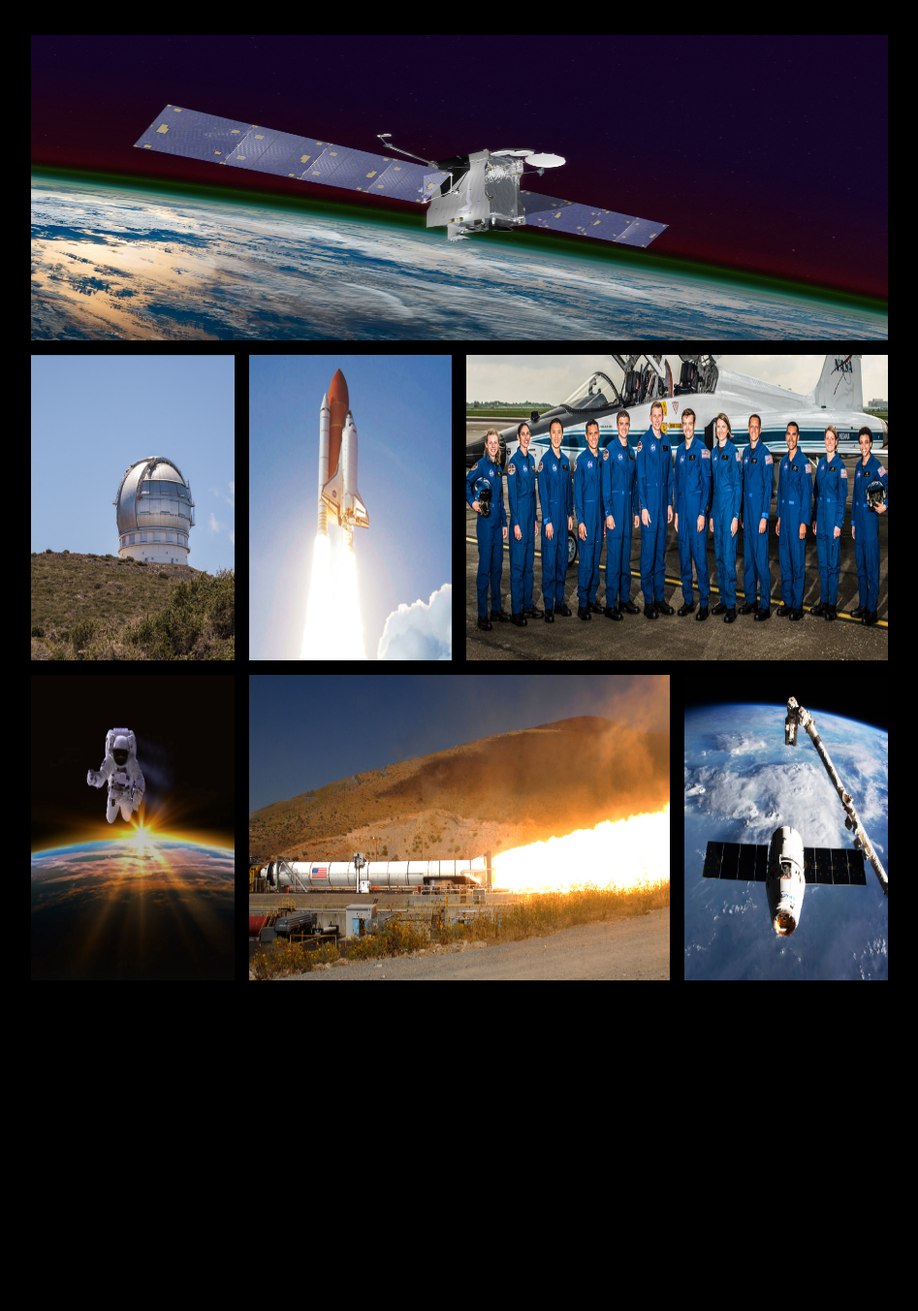
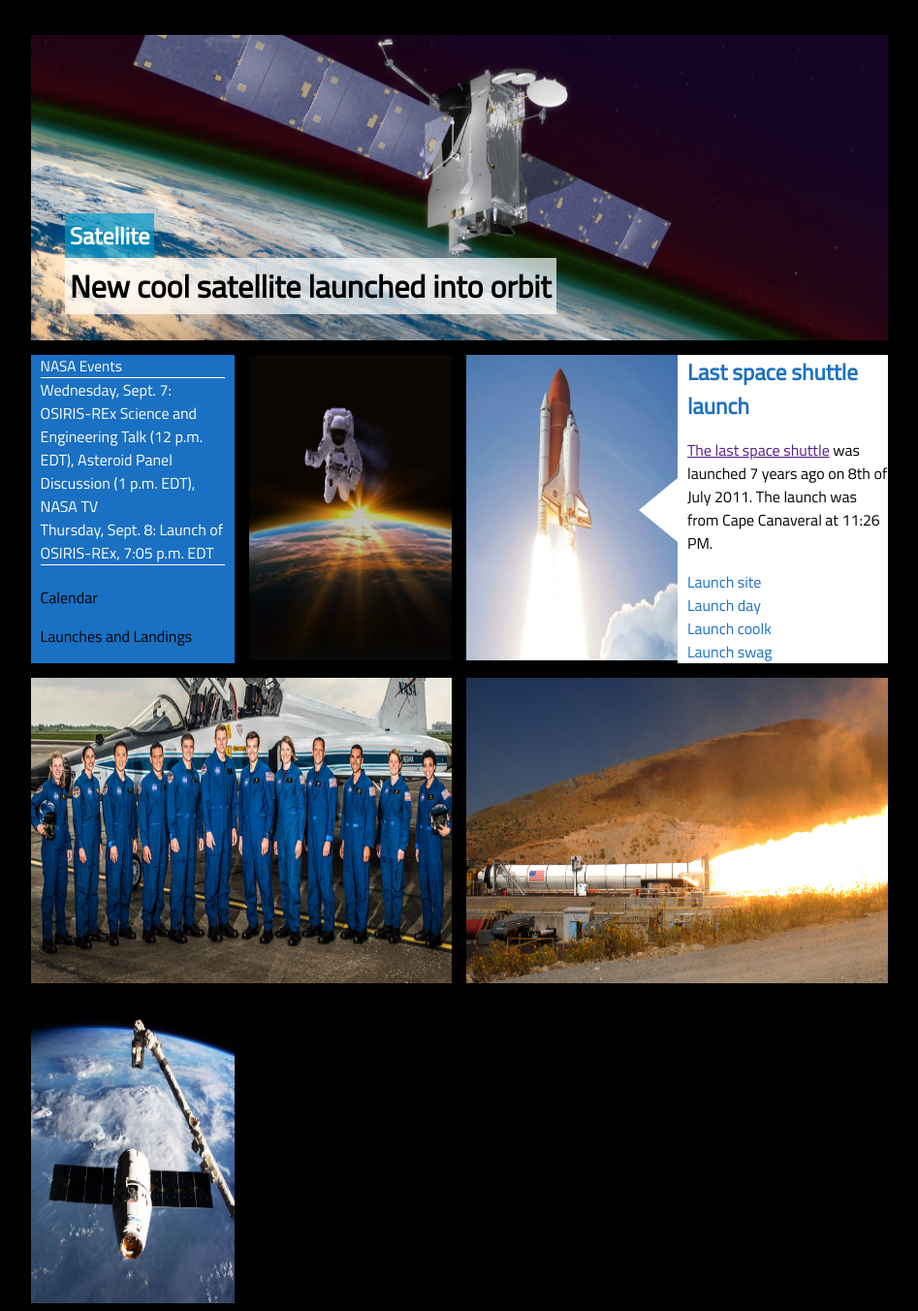
Before and after one commit to AntonUnunger/Nasa, a PHP site: page / in a window 1280 px wide. Shown: the part 89-1441 px from the top of the page at 97% size, without its empty margins (166-1113 px from the left). Before the commit the page ends 1100 px from the top, so only its background shows below. Run offline with PHP 8.4, Linux system fonts and the light colour scheme; some libraries are stand-ins or nearby versions.

Commit message:
Adding text and so on for cards. unfinished!

```diff
--- a/css/style.css
+++ b/css/style.css
@@ -12,7 +12,6 @@ li
 {
 	width: 70%;
 	margin: auto;
-
 }
 #header
 {
@@ -24,8 +23,7 @@ li
 	background: url(../img/stars.jpg);
 	position:fixed;
 	top:0;
-
-
+	z-index: 1;
 }
 #logo
 {
@@ -78,7 +76,6 @@ li
 	padding:0.5% 0.8%;
 	font-size:0.82vw;
 	margin:auto;
-
 }
 #search
 {
@@ -108,9 +105,7 @@ li
 	background-color: #282727;
 	color:lightgray;
 	position:absolute;
-
 }
-
 #Main-Content
 {
 	margin-top: 125px;
@@ -129,8 +124,51 @@ li
 {
 	display:flex;
 }
-
-.Card2
+#Card-text
+{
+	background-color: #1a70c2;
+	position:relative;
+}
+#text-card
+{
+	padding:0 10px 0 10px;
+}
+#title-text p
+{
+	font-size: 1.2vw;
+	color:white;
+	margin:0;
+}
+#title-text:after
+{
+	content:"";
+	display:block;
+	height:1px;
+	background: white;
+}
+#content-text
+{
+	flex:1 1 auto;
+}
+#content-text p
+{
+	margin:0;
+	color: white;
+}
+#content-text:after
+{
+	content:"";
+	display:block;
+	height:1px;
+	background: white;
+}
+#footer-text
+{
+	position:absolute;
+	bottom:0;
+	width:100%;
+}
+.Card2, #Card2-text
 {
 	grid-column: span 2;
 	display:flex;
@@ -139,4 +177,67 @@ li
 {
 	grid-column: span 4;
 	display:flex;
+	position:relative;
 }
+#right-side
+{
+	background-color: white;
+	position: relative;
+}
+#right-side:before
+{
+	content:"";
+	border-style:solid;
+	border-width: 33px 40px 33px 0;
+	border-color: transparent #fff;
+	position: absolute;
+	left:-40px;
+	top:40%;
+}
+#Card2-text section
+{
+	padding-left:10px;
+}
+#Card2-text h1
+{
+	display:inline;
+	Color:#1a70c2;
+	margin:auto;
+	font-size:1.8vw;
+}
+#Card2-text img
+{
+	width:50%;
+}
+#Card-list
+{
+	list-style: none;
+	margin:0;
+	padding:0;
+	text-align: left;
+
+}
+#Card-list li
+{
+	color:#1a70c2;
+}
+#text
+{
+	top:60%;
+	left:4%;
+	position:absolute;
+}
+#top-text
+{
+	display:inline;
+	margin:0;
+	padding: 5px;
+	background-color:rgb(0, 153, 204, 0.7);
+	color:white;
+}
+#bottom-text
+{
+	padding:5px;
+	margin-top:5px;
+	background-color:rgba(255, 255, 255, 0.7);
+}
--- a/index.html
+++ b/index.html
@@ -41,18 +41,46 @@
 			<div id="Main-Content">
 				<div class="Card4">
 					<img src="./img/earth.jpg">
+					<div id="text">
+						<h2 id="top-text">Satellite</h2>
+						<h1 id="bottom-text">New cool satellite launched into orbit</h1>
+					</div>
+				</div>
+				<div id="Card-text">
+					<div id="text-card">
+						<div id="title-text">
+							<p>NASA Events</p>
+						</div>
+						<div id="content-text">
+							<p>Wednesday, Sept. 7: OSIRIS-REx Science and Engineering Talk (12 p.m. EDT), Asteroid Panel Discussion (1 p.m. EDT), NASA TV</p>
+							<p>Thursday, Sept. 8: Launch of OSIRIS-REx, 7:05 p.m. EDT</p>
+						</div>
+						<div id="footer-text">
+								<p>Calendar</p>
+								<p>Launches and Landings</p>
+						</div>
+					</div>
 				</div>
 				<div class="Card">
-					<img src="./img/Observatorium.jpg">
+					<img src="./img/Spaceman.jpg">
 				</div>
-				<div class="Card">
+				<div id="Card2-text">
 					<img src="./img/Rocket.jpg">
+					<div id="right-side">
+						<section>
+							<h1>Last space shuttle launch</h1>
+							<p><a href=''>The last space shuttle</a> was launched 7 years ago on 8th of July 2011. The launch was from Cape Canaveral at 11:26 PM.</p>
+							<ul id="Card-list">
+								<li>Launch site</li>
+								<li>Launch day</li>
+								<li>Launch coolk</li>
+								<li>Launch swag</li>
+							</ul>
+						</section>
+					</div>
 				</div>
 				<div class="Card2">
-						<img src="./img/crew.jpg">
-					</div>
-				<div class="Card">
-					<img src="./img/Spaceman.jpg">
+					<img src="./img/crew.jpg">
 				</div>
 				<div class="Card2">
 					<img src="./img/TestFire.jpg">
```
Also changed, not shown: img/earth.jpg, 1 other file.
